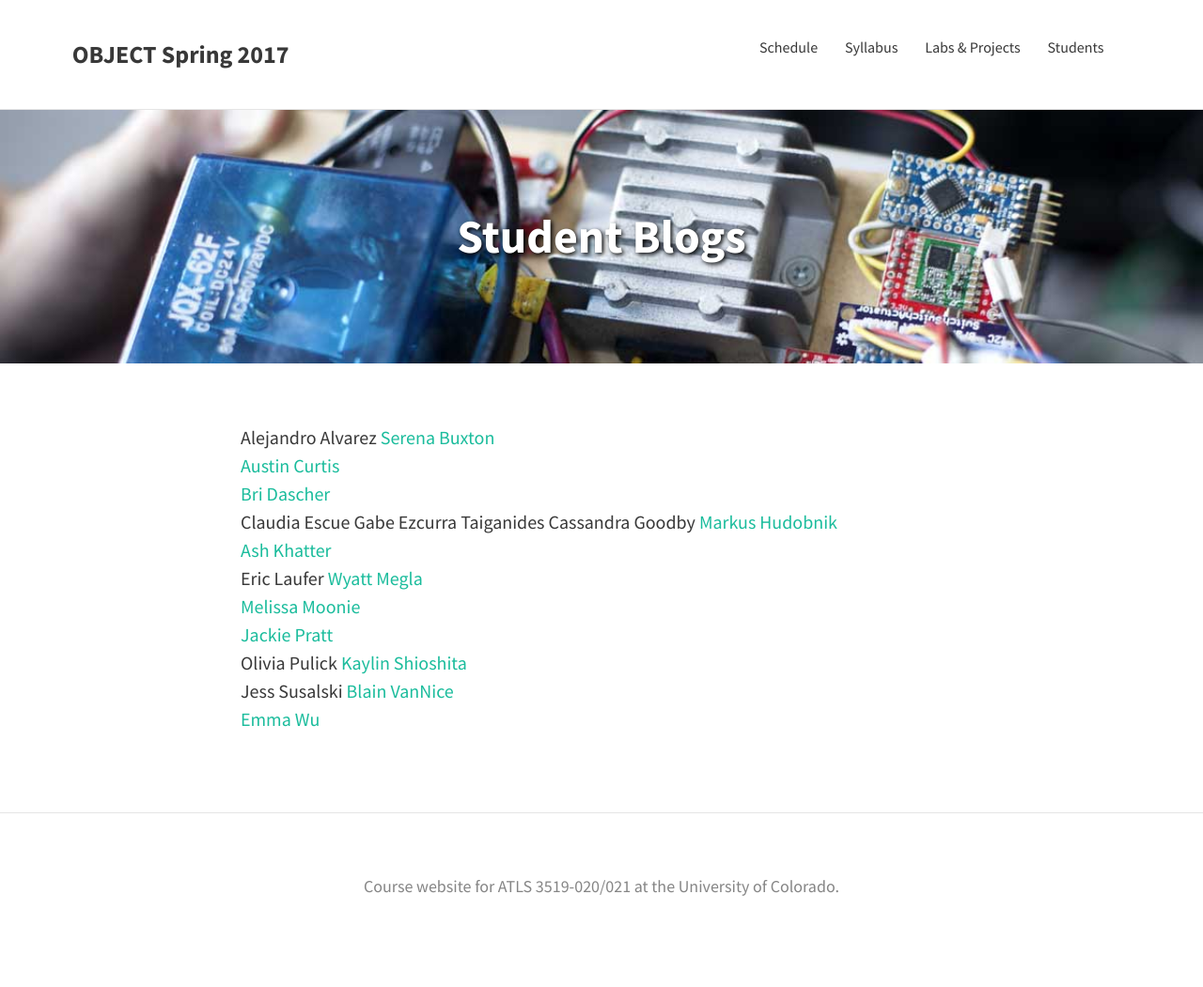
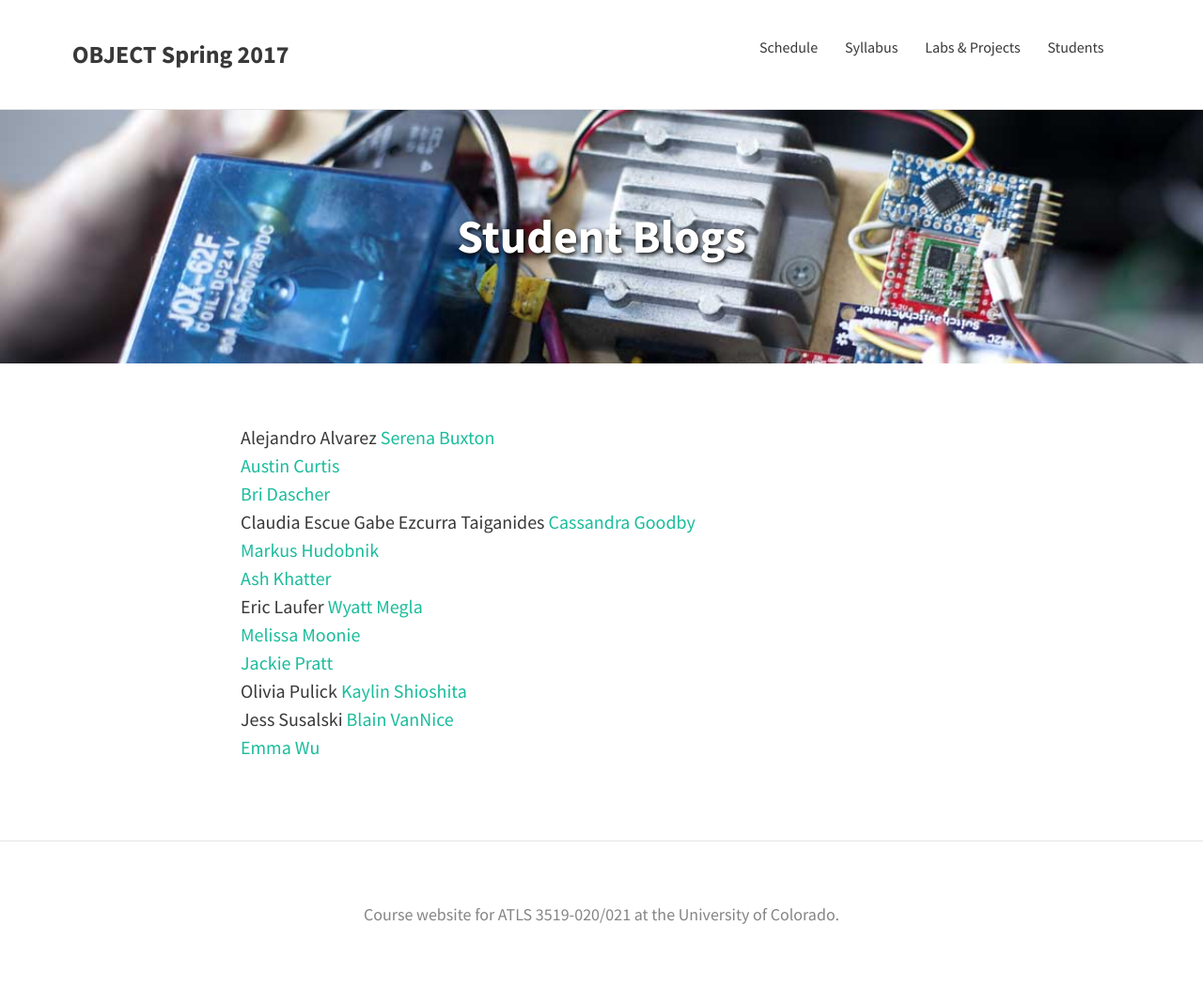
Before and after one commit to coloringchaos/object-spring-17, a Jekyll site: the page built from students.md, in a window 1280 px wide. Shown: the whole page at 94% size. Built offline with Jekyll 4.4.1, drawn with Linux system fonts in a browser that asks for light colours; nearby versions of some CDN libraries; before the commit the page ends 1021 px from its top, so only the background shows below that.

Commit message:
blog links

```diff
--- a/students.md
+++ b/students.md
@@ -11,7 +11,7 @@ Alejandro Alvarez
 [Bri Dascher](https://bridascher.wordpress.com/category/object/)<br>
 Claudia Escue
 Gabe Ezcurra Taiganides
-Cassandra Goodby
+[Cassandra Goodby](https://cassandraprojects.wordpress.com/)<br>
 [Markus Hudobnik](https://rnarkus.wordpress.com/)<br>
 [Ash Khatter](https://ashkhatterprojects.wordpress.com)<br>
 Eric Laufer
```
